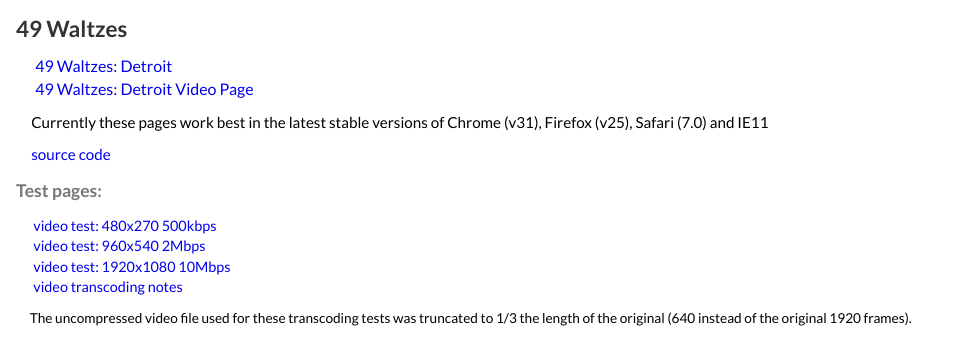
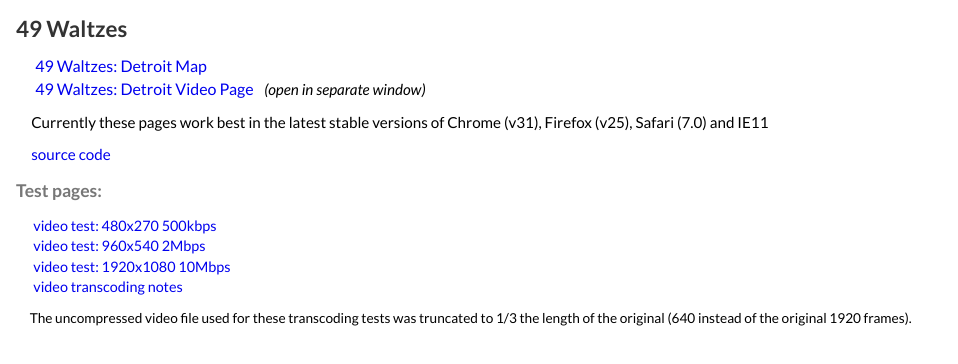
Before and after one commit to stepheneb/49waltzes-detroit, a plain HTML site: page index.html in a window 1280 px wide. Shown: the whole page, without its empty margins (0-958 px from the left). Drawn offline with Linux system fonts and the light colour scheme; files whose address does not match are found by name.

Commit message:
reminder: open video page in separate window

```diff
--- a/index.html
+++ b/index.html
@@ -16,15 +16,21 @@
     div#test-pages {
       font-size: 90%;
     }
+    .parenthetical {
+      padding-left: 0.5em;
+      font-size: 95%;
+      font-style: italic;
+    }
   </style>
   <body>
     <h1>49 Waltzes</h1>
     <ul>
       <li>
-        <a href="detroit-waltzes.html" target='_blank'>49 Waltzes: Detroit</a>
+        <a href="detroit-waltzes.html" target='_blank'>49 Waltzes: Detroit Map</a>
       </li>
       <li>
         <a href="detroit-videos.html" target='_blank'>49 Waltzes: Detroit Video Page</a>
+        <span class="parenthetical">(open in separate window)</span>
       </li>
     </ul>
     <p>Currently these pages work best in the latest stable versions of Chrome (v31), Firefox (v25), Safari (7.0) and IE11</p>
```
